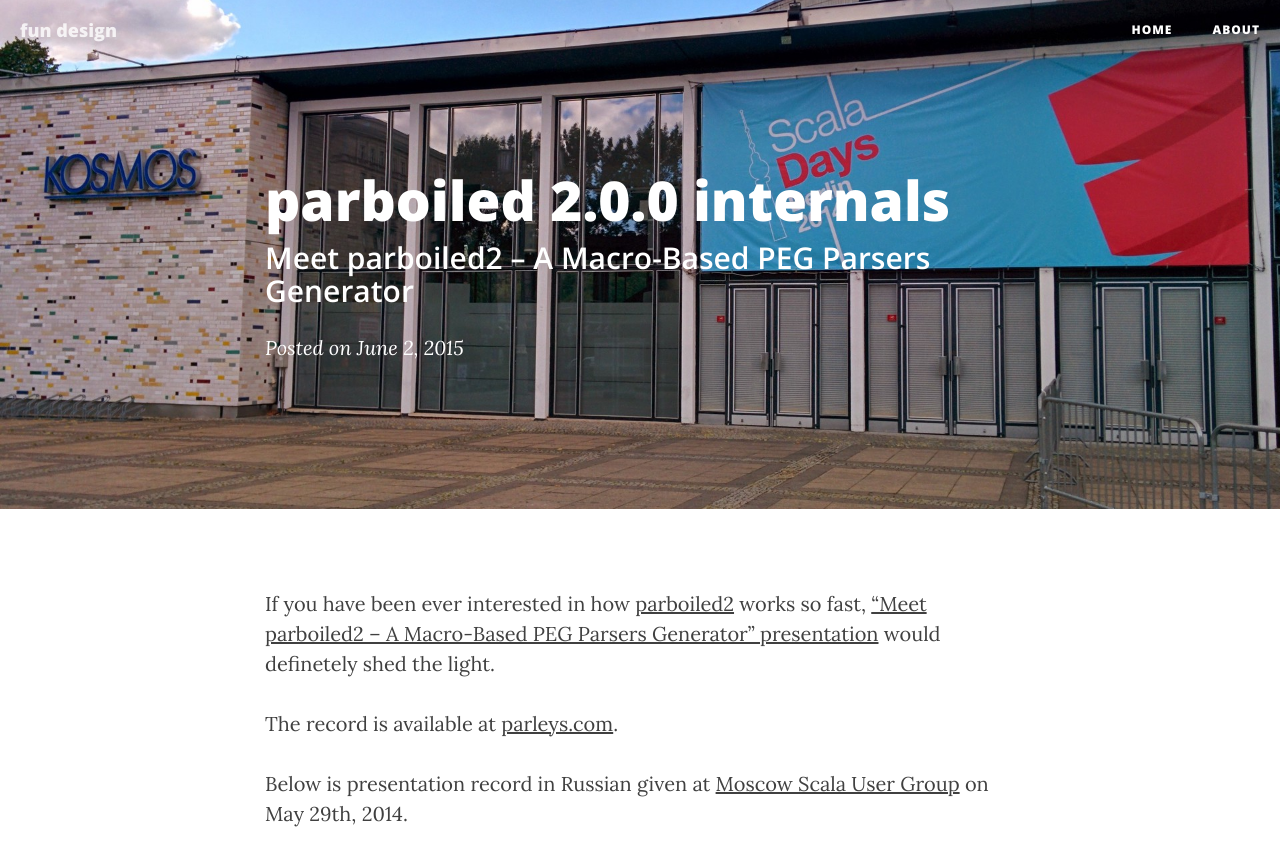
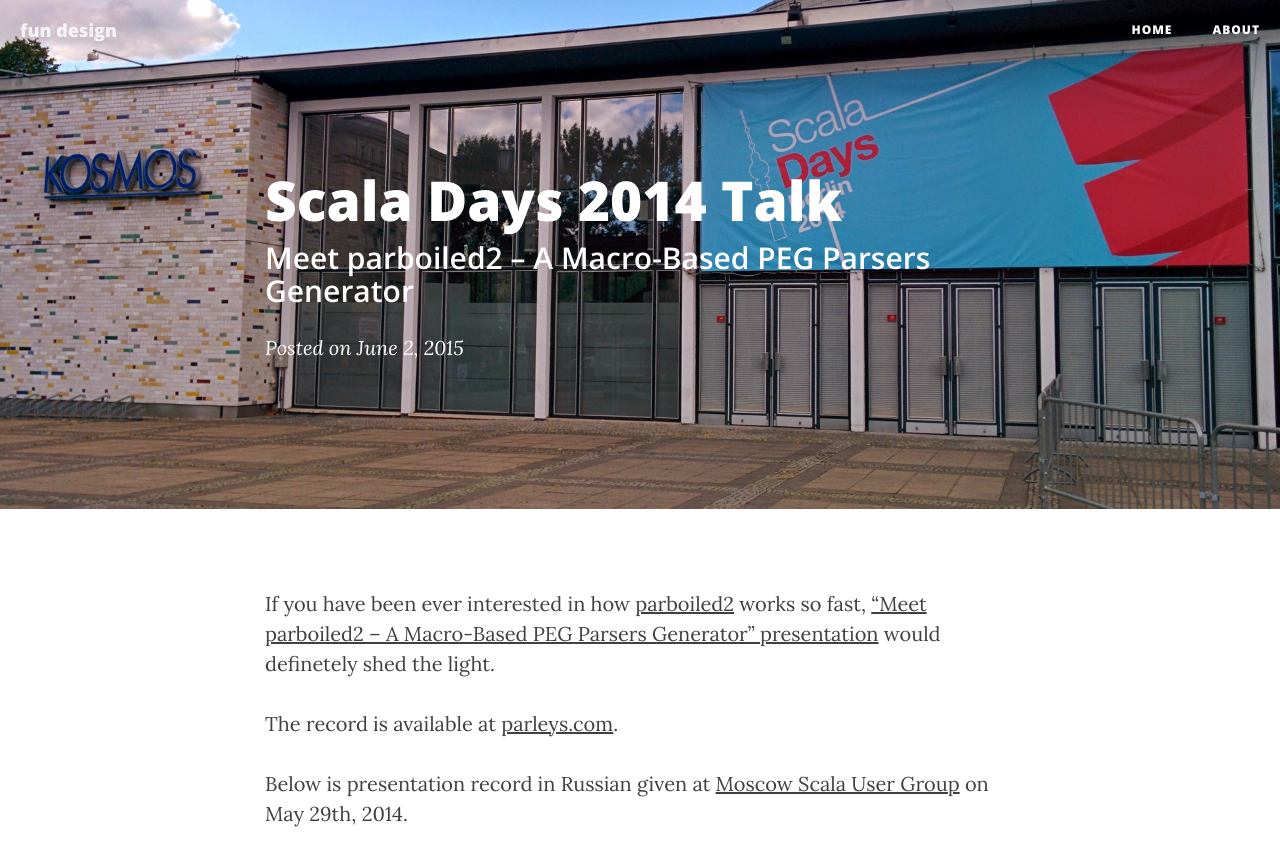
Before and after one commit to alexander-myltsev/alexander-myltsev-blog, a Jekyll site: the page built from www/_posts/2015-06-02-Meet-parboiled2-A-Macro-Based-PEG-Parsers-Generator.markdown, in a window 1280 px wide, cut to the strip 0-855 px from the top of the page. Built offline with Jekyll 4.4.1, drawn with Linux system fonts in a browser that asks for light colours; nearby versions of some CDN libraries; comment, search, counter and statistics services are not loaded.

Commit message:
Rename post

```diff
--- a/www/_posts/2015-06-02-parboiled-2.0.0-internals.markdown
+++ b/www/_posts/2015-06-02-Meet-parboiled2-A-Macro-Based-PEG-Parsers-Generator.markdown
@@ -1,7 +1,7 @@
 ---
 layout: post
 author: Alexander Myltsev
-title: "parboiled 2.0.0 internals"
+title: "Scala Days 2014 Talk"
 subtitle: "Meet parboiled2 – A Macro-Based PEG Parsers Generator"
 date: 2015-06-02 18:37:18 +0400
 comments: true
```
